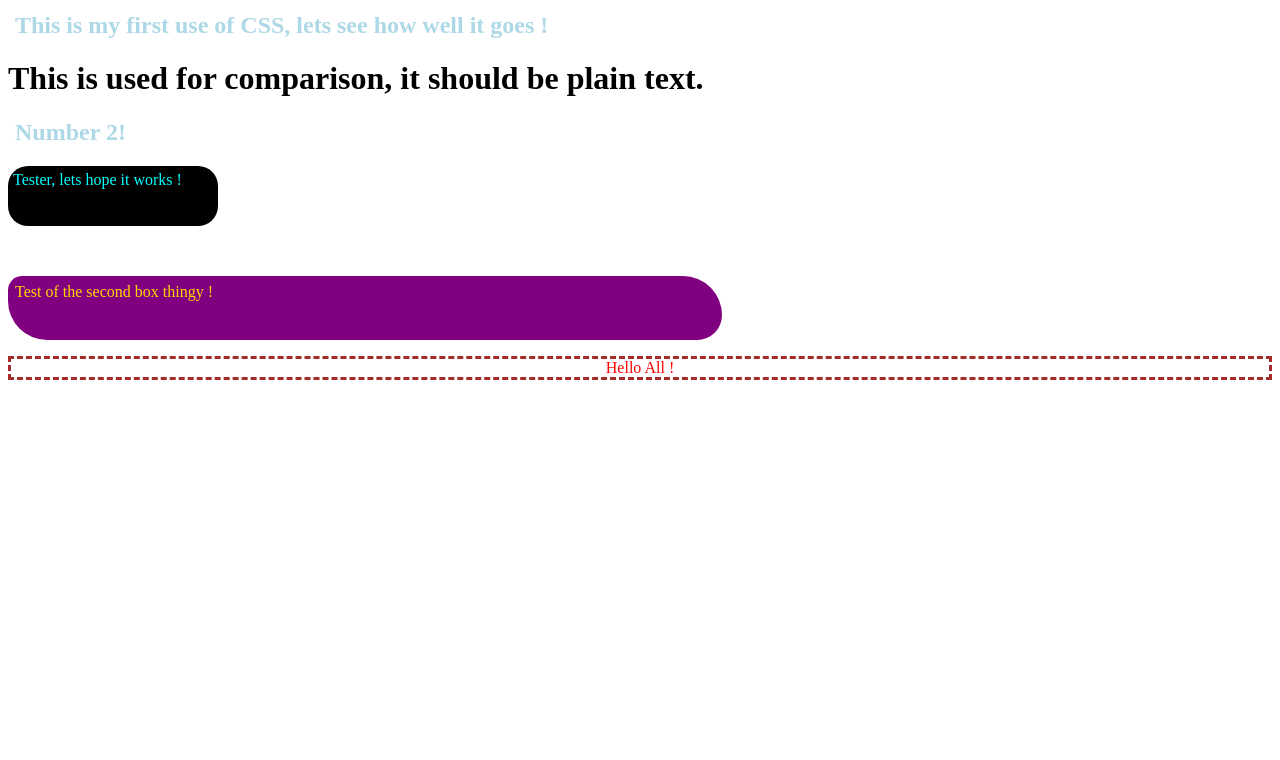
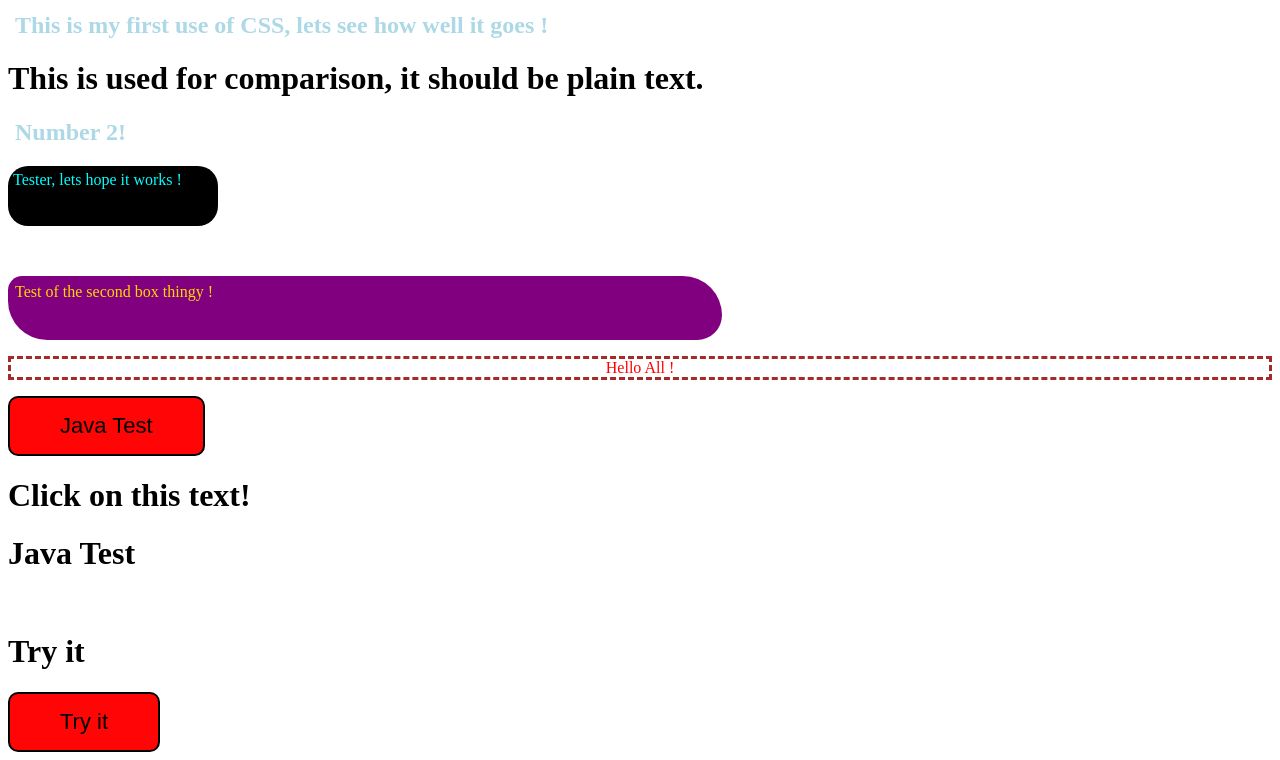
Before and after one commit to BTucker117/Comp1004, a plain HTML site: page HTML file/Index.html in a window 1280 px wide. Shown: the part 728-1488 px from the top of the page. Before the commit the page ends 1124 px from the top, so only its background shows below. Drawn offline with Linux system fonts and the light colour scheme.

Commit message:
JavaScript Added
Added a page for Java script and added a few external functions. Could not get an external clicked on feature to work

```diff
--- a/HTML file/Index.html
+++ b/HTML file/Index.html
@@ -14,9 +14,9 @@
             padding: 15px 50px;
             cursor: pointer;
         }
-
     </style>
     <link rel="stylesheet" type="text/css" href="teststyles.css" />
+    <script src="Script1.js"></script>
 </head>
 <body>
 
@@ -52,5 +52,24 @@
 
     <p id="para1"> Hello All !</p>
 
+    <button type="button" name="Java Test" onclick="Clicked()"> Java Test </button>
+
+    <br>
+
+    <h1 onclick="this.innerHTML = 'Ooops!'">Click on this text!</h1> <!--This is an internal-->
+    <h1 onclick="changeText(this)"> Java Test </h1> <!--This is using an external Java script-->
+    <br>
+    <h1 onclick="displayDate(this)">Try it</h1>
+    <button id="myBtn">Try it</button>
+    <script>
+        document.getElementById("myBtn").addEventListener("click", myFunction);
+
+        function myFunction() {
+            alert("Hello World!");
+        }
+    </script>
+
+
+
 </body>
 </html>
--- /dev/null
+++ b/HTML file/Script1.js
@@ -0,0 +1,8 @@
+// JavaScript source code
+function changeText(id) {
+    id.innerHTML = "Yay it worked!";
+}
+
+function displayDate(id) {
+    id.innerHTML = "Date is Today";
+}
```
Also changed, not shown: 1 other file.
